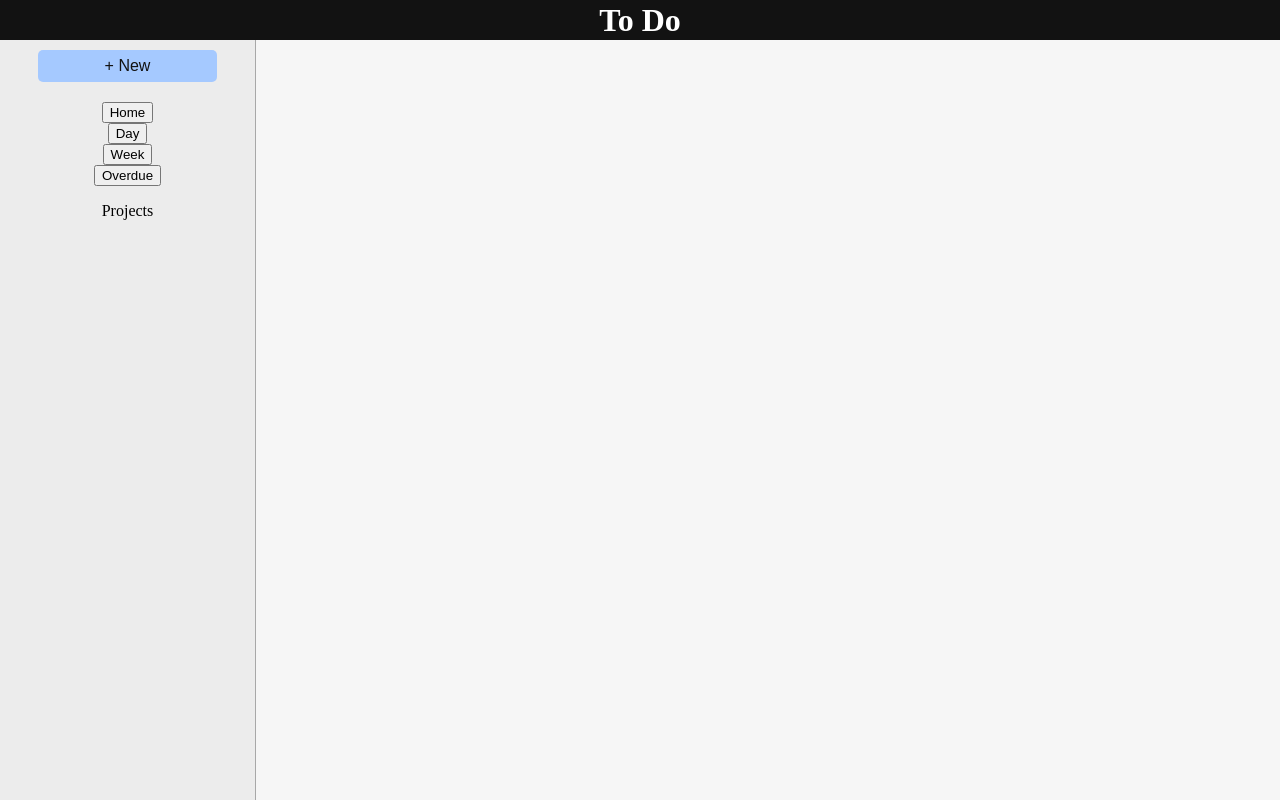
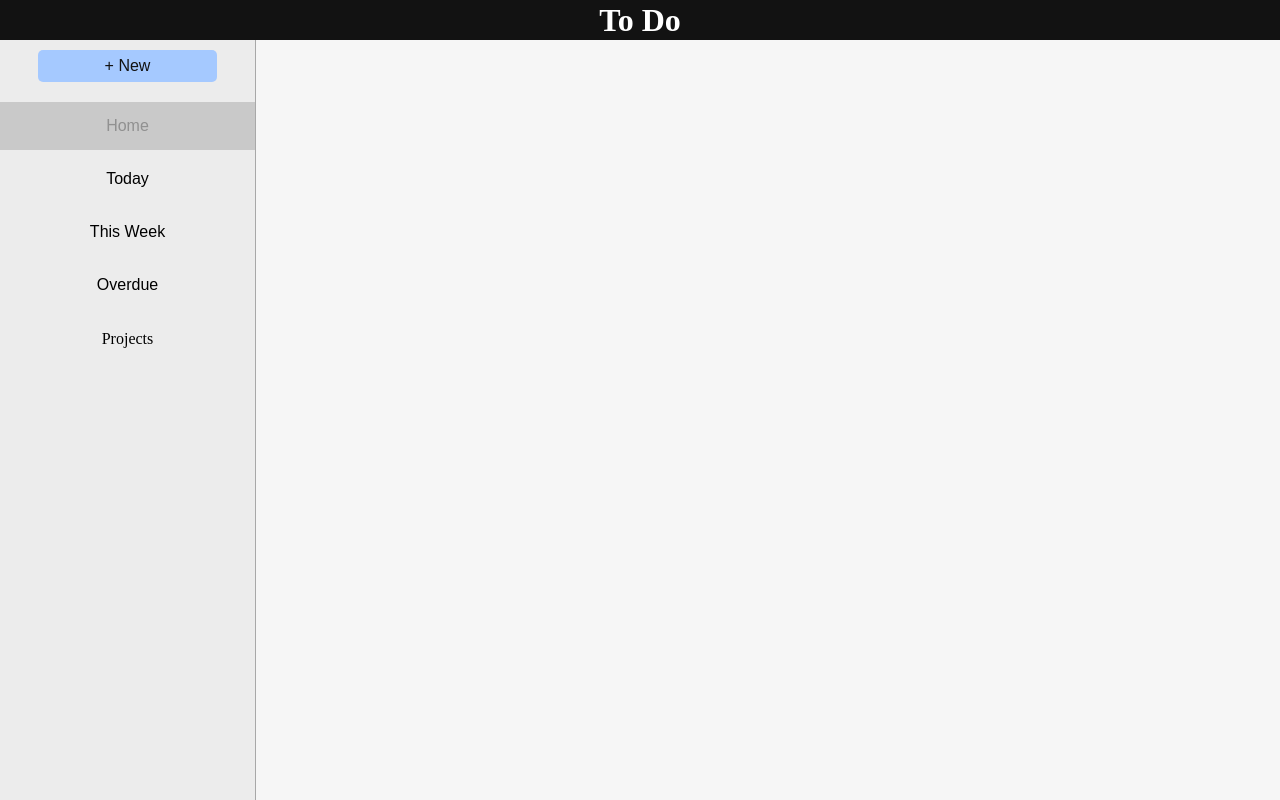
Before and after one commit to conorkay/todo-list, a website built with webpack: page src/index.html in a window 1280 px wide. Both pictures are taken after a click on the button "Home". Built offline with nearby package versions, Linux system fonts and the light colour scheme.

Commit message:
Add styling and selection functions to project buttons

```diff
--- a/src/index.html
+++ b/src/index.html
@@ -136,8 +136,8 @@
         <button id="openFormBtn">+ New</button>
         <div id="projectList">
           <button id="homeBtn" class="projectBtn">Home</button>
-          <button id="dayBtn" class="projectBtn">Day</button>
-          <button id="weekBtn" class="projectBtn">Week</button>
+          <button id="dayBtn" class="projectBtn">Today</button>
+          <button id="weekBtn" class="projectBtn">This Week</button>
           <button id="overdueBtn" class="projectBtn">Overdue</button>
           <p>Projects</p>
         </div>
--- a/src/index.js
+++ b/src/index.js
@@ -35,28 +35,46 @@ const dayBtn = document.getElementById('dayBtn');
 const weekBtn = document.getElementById('weekBtn');
 // Button for 'overdue' project
 const overdueBtn = document.getElementById('overdueBtn');
+// List that contains project buttons
+const projectList = document.getElementById('projectList');
 
 // Listener for the 'home' project button
 homeBtn.addEventListener('click', function (e) {
   todoManager.setCurrentProject('home');
+  displayController.removeSelected(projectList.childNodes);
+  homeBtn.classList.toggle('selected');
+  displayController.disableButton(homeBtn);
+  displayController.enableButtonList(homeBtn, projectList.childNodes);
   todoManager.renderProjectList();
 });
 
 // Listener for the 'day' project button
 dayBtn.addEventListener('click', function (e) {
   todoManager.setCurrentProject('day');
+  displayController.removeSelected(projectList.childNodes);
+  dayBtn.classList.toggle('selected');
+  displayController.disableButton(dayBtn);
+  displayController.enableButtonList(dayBtn, projectList.childNodes);
   todoManager.renderProjectList();
 });
 
 // Listener for the 'week' project button
 weekBtn.addEventListener('click', function (e) {
   todoManager.setCurrentProject('week');
+  displayController.removeSelected(projectList.childNodes);
+  weekBtn.classList.toggle('selected');
+  displayController.disableButton(weekBtn);
+  displayController.enableButtonList(weekBtn, projectList.childNodes);
   todoManager.renderProjectList();
 });
 
 // Listener for the 'overdue' button
 overdueBtn.addEventListener('click', function (e) {
   todoManager.setCurrentProject('overdue');
+  displayController.removeSelected(projectList.childNodes);
+  overdueBtn.classList.toggle('selected');
+  displayController.disableButton(overdueBtn);
+  displayController.enableButtonList(overdueBtn, projectList.childNodes);
   todoManager.renderProjectList();
 });
 
--- a/src/style.css
+++ b/src/style.css
@@ -119,6 +119,24 @@ h2 {
   display: flex;
   flex-direction: column;
   align-items: center;
+  gap: 5px;
+  width: 100%;
+}
+
+.projectBtn {
+  width: 100%;
+  height: 3em;
+  font-size: 16px;
+  border: none;
+  background-color: #ececec;
+}
+
+.projectBtn:hover {
+  filter: brightness(85%);
+}
+
+.selected {
+  filter: brightness(85%);
 }
 
 #titleDisplayContainer,
--- a/src/todoFunctions.js
+++ b/src/todoFunctions.js
@@ -313,6 +313,36 @@ export const displayController = (function () {
     }
   }
 
+  // Disables a button
+  function disableButton(button) {
+    button.disabled = true;
+  }
+
+  // Enables a button
+  function enableButton(button) {
+    if (button.tagName === 'BUTTON') {
+      button.disabled = false;
+    }
+  }
+
+  // Enables every button in a nodelist except for the param
+  function enableButtonList(button, list) {
+    list.forEach(function (currentValue) {
+      if (currentValue != button && currentValue.tagName === 'BUTTON') {
+        enableButton(currentValue);
+      }
+    });
+  }
+
+  // Removes the 'selected' class from every element in a nodelist
+  function removeSelected(list) {
+    list.forEach(function (currentValue) {
+      if (currentValue.tagName === 'BUTTON') {
+        currentValue.classList.remove('selected');
+      }
+    });
+  }
+
   return {
     renderToDos,
     openDialog,
@@ -322,6 +352,10 @@ export const displayController = (function () {
     createTodoElem,
     createProjectElem,
     renderProjectTodos,
+    disableButton,
+    enableButton,
+    enableButtonList,
+    removeSelected,
   };
 })();
 
```
